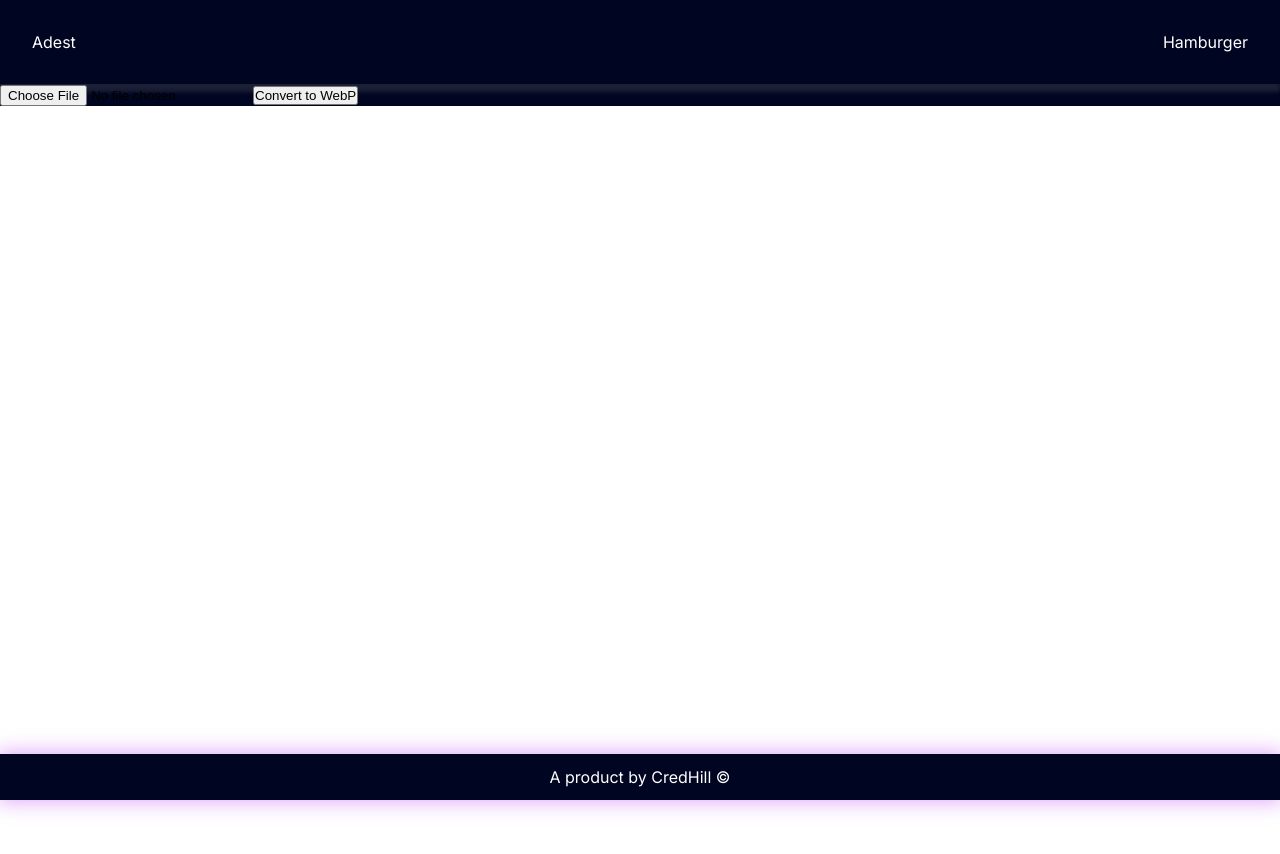
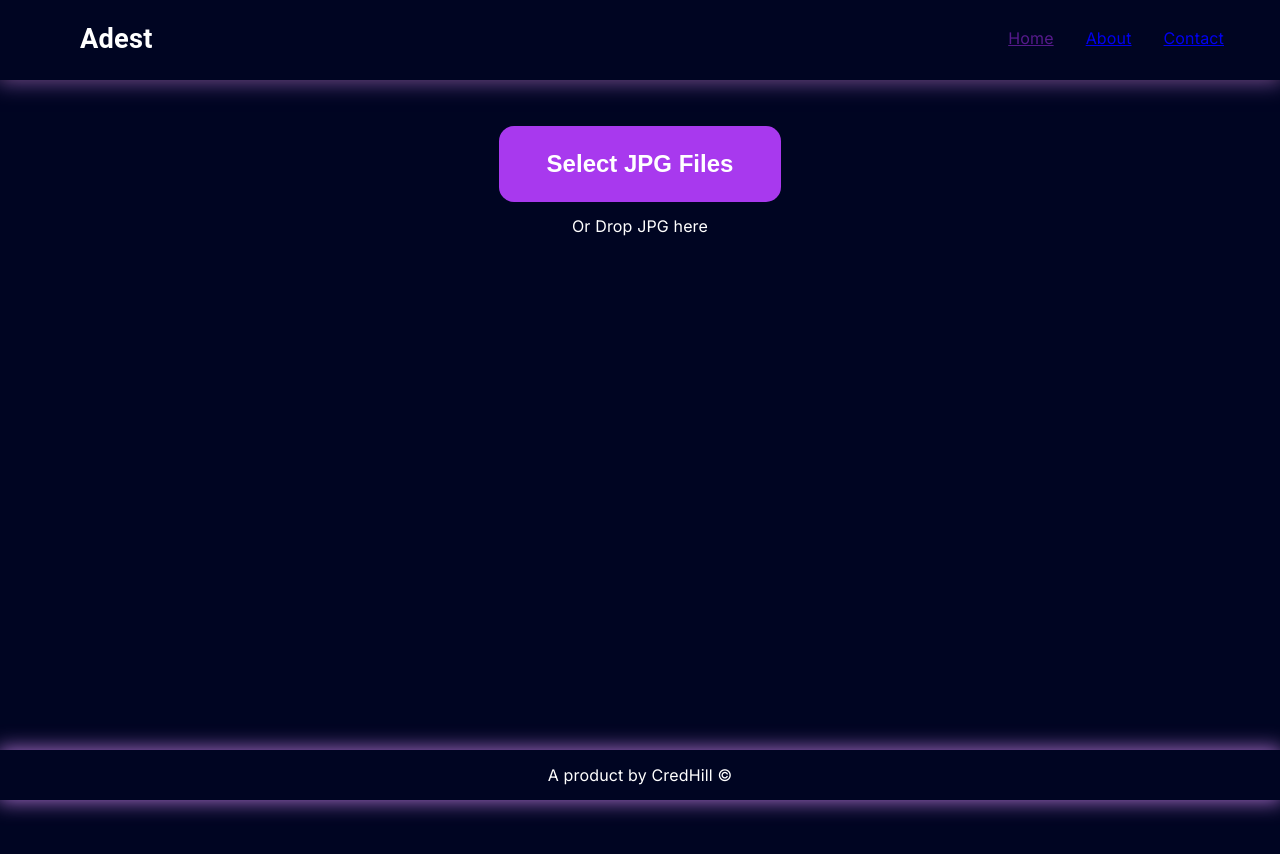
Before and after one commit to AmanApT/adest, a Next.js app: page /convert/jpgtowebp in a window 1280 px wide. Shown: the top 854 px of the page. Before the commit the page ends 800 px from the top, so only its background shows below. Built offline with nearby package versions, Linux system fonts and the light colour scheme.

Commit message:
Finalising Things

```diff
--- a/app/convert/layout.tsx
+++ b/app/convert/layout.tsx
@@ -1,6 +1,7 @@
 import Nav from "@/components/converterpage/Nav";
 import "@/app/convert/convert_layout.css";
 import Footer from "@/components/Footer";
+import Navbar from "@/components/landingpage/Navbar";
 
 export default function ConvertLayout({
   children,
@@ -9,7 +10,8 @@ export default function ConvertLayout({
 }) {
   return (
     <div className="convert-page">
-      <Nav />
+      {/* <Nav /> */}
+      <Navbar />
       {children}
       <Footer />
     </div>
--- a/app/globals.css
+++ b/app/globals.css
@@ -62,3 +62,22 @@
   border: 1px solid rgba(255, 255, 255, 0.125);
   color:white;
 }
+
+.cat-not-found{
+  width: 30%;
+  height: 40%;
+  z-index:10;
+}
+
+@media screen and (max-width: 600px) {
+  .cat-not-found{
+    width: 70vw;
+    height: 20vh;
+    margin-top: 10vh;
+  }
+  }
+  @media screen and (max-width: 600px) {
+   .cat{
+    display: none;
+   }
+    }
--- a/components/converterpage/ImageCompression.tsx
+++ b/components/converterpage/ImageCompression.tsx
@@ -10,6 +10,7 @@ import CancelIcon from "@mui/icons-material/Cancel";
 const ImgCompression = () => {
   const [selectedFiles, setSelectedFiles] = useState<File[]>([]);
   const [isDragging, setIsDragging] = useState(false);
+
 
   const handleFileChange = async (event: ChangeEvent<HTMLInputElement>) => {
     const files = event.target.files;
--- a/components/converterpage/Jpgtopdf.css
+++ b/components/converterpage/Jpgtopdf.css
@@ -3,7 +3,7 @@
   display: flex;
   flex-direction: column;
   align-items: center;
-  padding-top: 3%;
+  padding-top: 10%;
   height: 100vh;
   padding-bottom: 5%;
   gap: 0.7rem;
@@ -14,6 +14,13 @@
     border: 2px dashed #fff;
     animation: runningBorder 2s infinite linear;
   }
+}
+
+@media screen and (max-width: 600px) {
+.convert-main{
+
+  padding-top: 22%;
+}
 }
 @keyframes runningBorder {
   0% {
--- a/components/converterpage/Jpgtowebp.tsx
+++ b/components/converterpage/Jpgtowebp.tsx
@@ -1,17 +1,22 @@
 "use client";
-import { ChangeEvent, useState } from "react";
+import { ChangeEvent, DragEvent, useState } from "react";
 import {
   srcToWebP,
   blobToWebP,
   arrayBufferToWebP,
 } from "webp-converter-browser";
+import "@/components/converterpage/Jpgtopdf.css";
+import "@/components/converterpage/ImageCompress.css";
+
+import CancelIcon from "@mui/icons-material/Cancel";
 
 const Jpgtowebp = () => {
   const [selectedImage, setSelectedImage] = useState<File | null>(null);
-  const [outputFormat, setOutputFormat] = useState<string>("webp");
-  const [convertedImageUrl, setConvertedImageUrl] = useState<string | null>(
-    null
-  );
+  // const [outputFormat, setOutputFormat] = useState<string>("webp");
+  // const [convertedImageUrl, setConvertedImageUrl] = useState<string | null>(
+  //   null
+  // );
+  const [isDragging, setIsDragging] = useState(false);
 
   const handleFileChange = (event: ChangeEvent<HTMLInputElement>) => {
     const file = event.target.files && event.target.files[0];
@@ -44,14 +49,90 @@ const Jpgtowebp = () => {
     }
   };
 
+  const handleDeleteFile = () => {
+    const fileInput = document.getElementById("fileInput") as HTMLInputElement;
+    fileInput.value = "";
+
+    setSelectedImage(null);
+  };
+
+  const handleClick = () => {
+    const fileInput = document.getElementById("fileInput") as HTMLInputElement;
+    fileInput.click();
+  };
+
+  const handleDrag = (event: DragEvent<HTMLDivElement>) => {
+    event.preventDefault();
+  };
+  const handleDrop = (event: React.DragEvent<HTMLDivElement>) => {
+    event.preventDefault();
+    event.stopPropagation();
+
+    const files = event.dataTransfer.files;
+    if (files && files.length > 0) {
+      setSelectedImage(files[0]);
+    }
+
+    setIsDragging(false);
+  };
+
+  const handleDragEnter = (event: DragEvent<HTMLDivElement>) => {
+    if (event.dataTransfer.types.includes("Files")) {
+      setIsDragging(true);
+    }
+  };
+
+  const handleDragLeave = () => {
+    setIsDragging(false);
+  };
+
   return (
-    <div>
-      <input type="file" onChange={handleFileChange} />
-      <button onClick={handleConvertClick}>Convert to WebP</button>
+    <div
+      className={`compress-parent ${isDragging ? "dragging" : ""}`}
+      onDragOver={handleDrag}
+      onDrop={handleDrop}
+      onDragEnter={handleDragEnter}
+      onDragLeave={handleDragLeave}
+    >
+      <input
+        type="file"
+        onChange={handleFileChange}
+        style={{ display: "none" }}
+        id="fileInput"
+      />
+      <button className="jpg-to-pdf-convert-btn" onClick={handleClick}>
+        Select JPG Files
+      </button>
 
-      {convertedImageUrl && (
+      {selectedImage == null ? <p>Or Drop JPG here</p> : <></>}
+
+      {selectedImage && (
+        <div className="selected-image-container">
+          <div
+            // key={index}
+            className="each-file"
+            style={{ cursor: "default" }}
+          >
+            <CancelIcon
+              onClick={handleDeleteFile}
+              className="close-icon"
+              color="error"
+            />
+
+            <div className="each-file-bg"></div>
+          </div>
+          {selectedImage.name.substring(0, 15)}
+        </div>
+      )}
+      {/* <button onClick={handleConvertClick}>Convert to WebP</button> */}
+      {selectedImage && (
+        <button className="convert-button" onClick={handleConvertClick}>
+          Convert
+        </button>
+      )}
+      {/* {convertedImageUrl && (
         <img src={convertedImageUrl} alt="Converted Image" />
-      )}
+      )} */}
     </div>
   );
 };
--- a/components/landingpage/AboutUs.tsx
+++ b/components/landingpage/AboutUs.tsx
@@ -10,7 +10,7 @@ const AboutUs = () => {
     fontSize: "68px",
   };
   return (
-    <div className="about-us-container">
+    <div id="contact" className="about-us-container">
       <div className="about-us-left">
         <h1 className="about-us-heading">What is Adest ? </h1>
         <p>
--- a/components/landingpage/Convertsection.tsx
+++ b/components/landingpage/Convertsection.tsx
@@ -5,7 +5,7 @@ import "@/components/landingpage/Convertsection.css";
 
 const Convertsection = () => {
   return (
-    <section className="convert-section">
+    <section id="convert-area" className="convert-section">
       {CardContent.map((i, id) => (
         <Link
           href={`/convert/${i.title.split(" ").join("").toLowerCase()}`}
--- a/components/landingpage/Hero.tsx
+++ b/components/landingpage/Hero.tsx
@@ -1,6 +1,7 @@
 import "@/components/landingpage/Hero.css";
 import Image from "next/image";
 import hero from '@/assets/hero.png'
+import Link from "next/link";
 
 const Hero = () => {
   return (
@@ -39,8 +40,10 @@ const Hero = () => {
         <p className="hero-section-heading">
           at <span className="hero-span">one click</span>{" "}
         </p>
+<Link href="#convert-area">
 
         <button className="get-started-btn-hero">GET STARTED</button>
+</Link>
       </div>
       <div className="hero-section-right">
         {/* <div className="hero-section-right-child"> */}
--- a/components/landingpage/Navbar.tsx
+++ b/components/landingpage/Navbar.tsx
@@ -17,6 +17,7 @@ import Button from "@mui/material/Button";
 import { useState } from "react";
 import React from "react";
 import "@/components/landingpage/Navbar.css";
+import Link from "next/link";
 
 const drawerWidth = 240;
 const navItems = ["Home", "About", "Contact"];
@@ -43,7 +44,15 @@ export default function Navbar(props: Props) {
         {navItems.map((item) => (
           <ListItem key={item} disablePadding>
             <ListItemButton sx={{ textAlign: "center" }}>
-              <ListItemText primary={item} />
+              <Link href={
+                    item === "About"
+                      ? "#about-us"
+                      : item === "Contact"
+                      ? "#contact"
+                      : ""
+                  }>
+                <ListItemText primary={item} />
+              </Link>
             </ListItemButton>
           </ListItem>
         ))}
@@ -101,7 +110,18 @@ export default function Navbar(props: Props) {
           >
             {navItems.map((item) => (
               <div key={item} className="navbar-item">
-                {item}
+                <Link
+                style={{scrollBehavior:'smooth'}}
+                  href={
+                    item === "About"
+                      ? "#about-us"
+                      : item === "Contact"
+                      ? "#contact"
+                      : ""
+                  }
+                >
+                  {item}
+                </Link>
               </div>
             ))}
           </Box>
--- a/components/landingpage/Whyus.tsx
+++ b/components/landingpage/Whyus.tsx
@@ -2,7 +2,7 @@ import "@/components/landingpage/Whyus.css";
 
 const Whyus = () => {
   return (
-    <section className="why-us">
+    <section id='about-us' className="why-us">
       <p className="why-us-heading">The PDF software trusted by no one</p>
       <p className="why-us-desc">
         Transform your files effortlessly! Unlock multiple conversion options
```
Also changed, not shown: app/convert/exceltopdf/page.tsx (added, +27 -0 lines), components/landingpage/Cardcontent.ts (+25 -71 lines).
